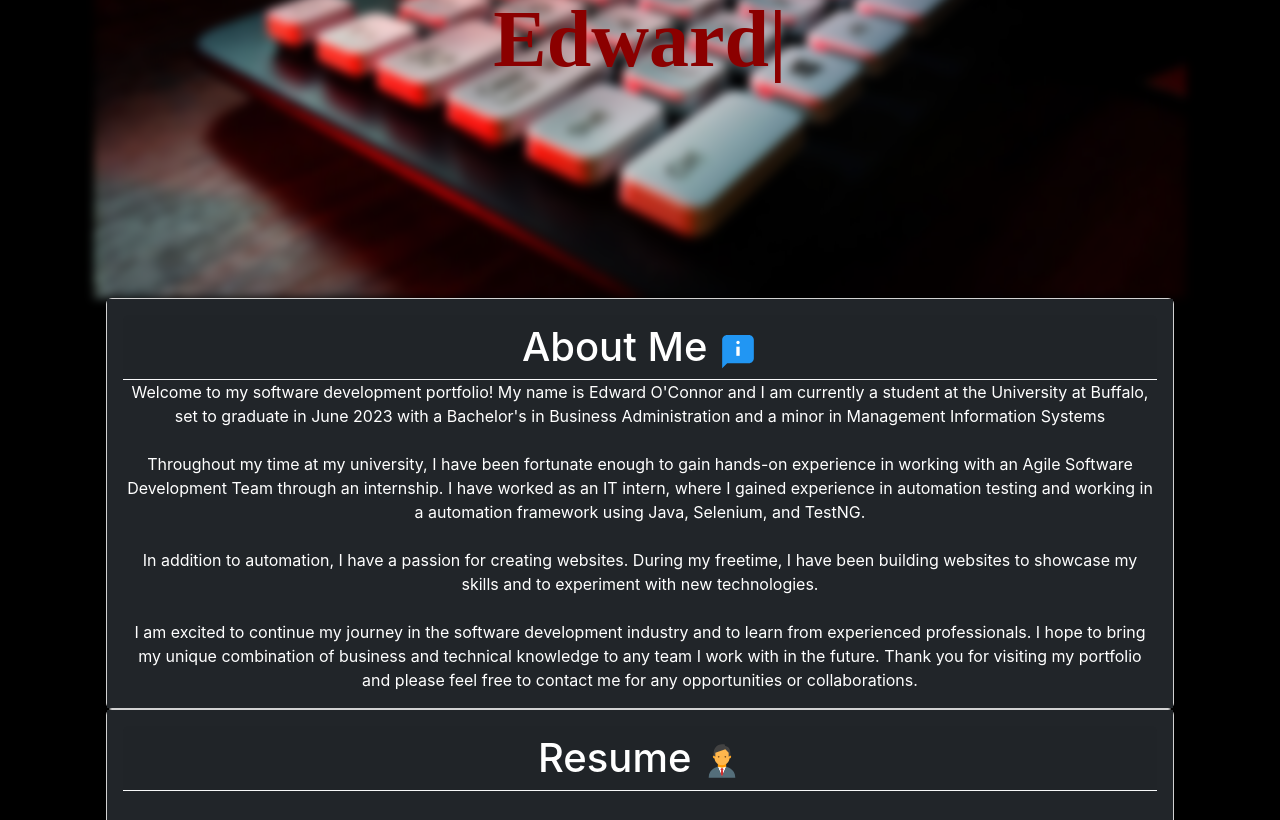
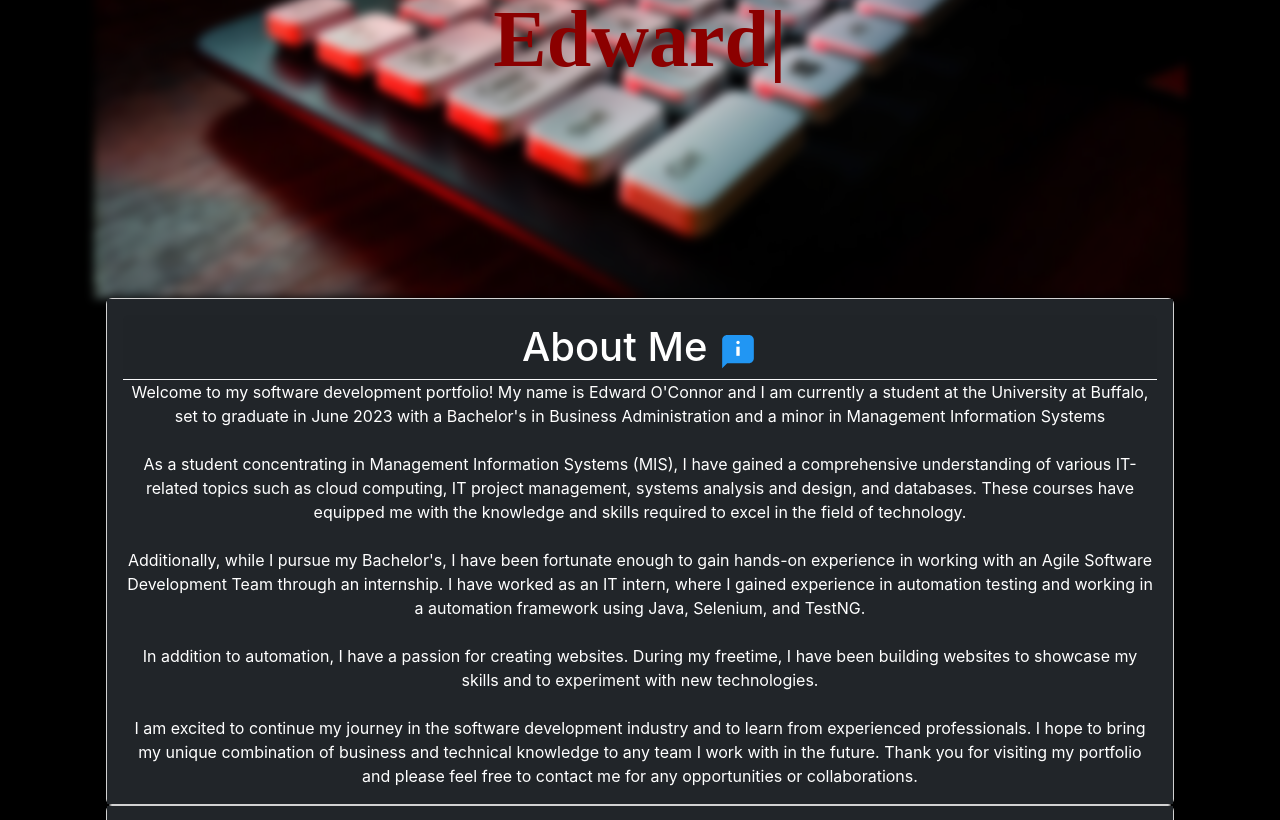
Before and after one commit to Eddie4k-code/Portfolio, a React (Create React App) app: page / in a window 1280 px wide. Shown: the part 372-1192 px from the top of the page. Built offline with nearby package versions, Linux system fonts and the light colour scheme; grey boxes are pictures that could not be loaded; a web font is replaced by a local one.

Commit message:
About me Change

```diff
--- a/src/components/AboutMe.js
+++ b/src/components/AboutMe.js
@@ -20,7 +20,13 @@ export const AboutMe = () => {
                     <br></br>
 
                     <p>
-                        Throughout my time at my university, I have been fortunate enough to gain hands-on experience in working with an Agile Software Development Team through an internship. I have worked as an IT intern, where I gained experience in automation testing and working in a automation framework using Java, Selenium, and TestNG.
+                        As a student concentrating in Management Information Systems (MIS), I have gained a comprehensive understanding of various IT-related topics such as cloud computing, IT project management, systems analysis and design, and databases. These courses have equipped me with the knowledge and skills required to excel in the field of technology.
+                    </p>
+
+                    <br></br>
+
+                    <p>
+                        Additionally, while I pursue my Bachelor's, I have been fortunate enough to gain hands-on experience in working with an Agile Software Development Team through an internship. I have worked as an IT intern, where I gained experience in automation testing and working in a automation framework using Java, Selenium, and TestNG.
                     </p>
 
                     <br></br>
```
